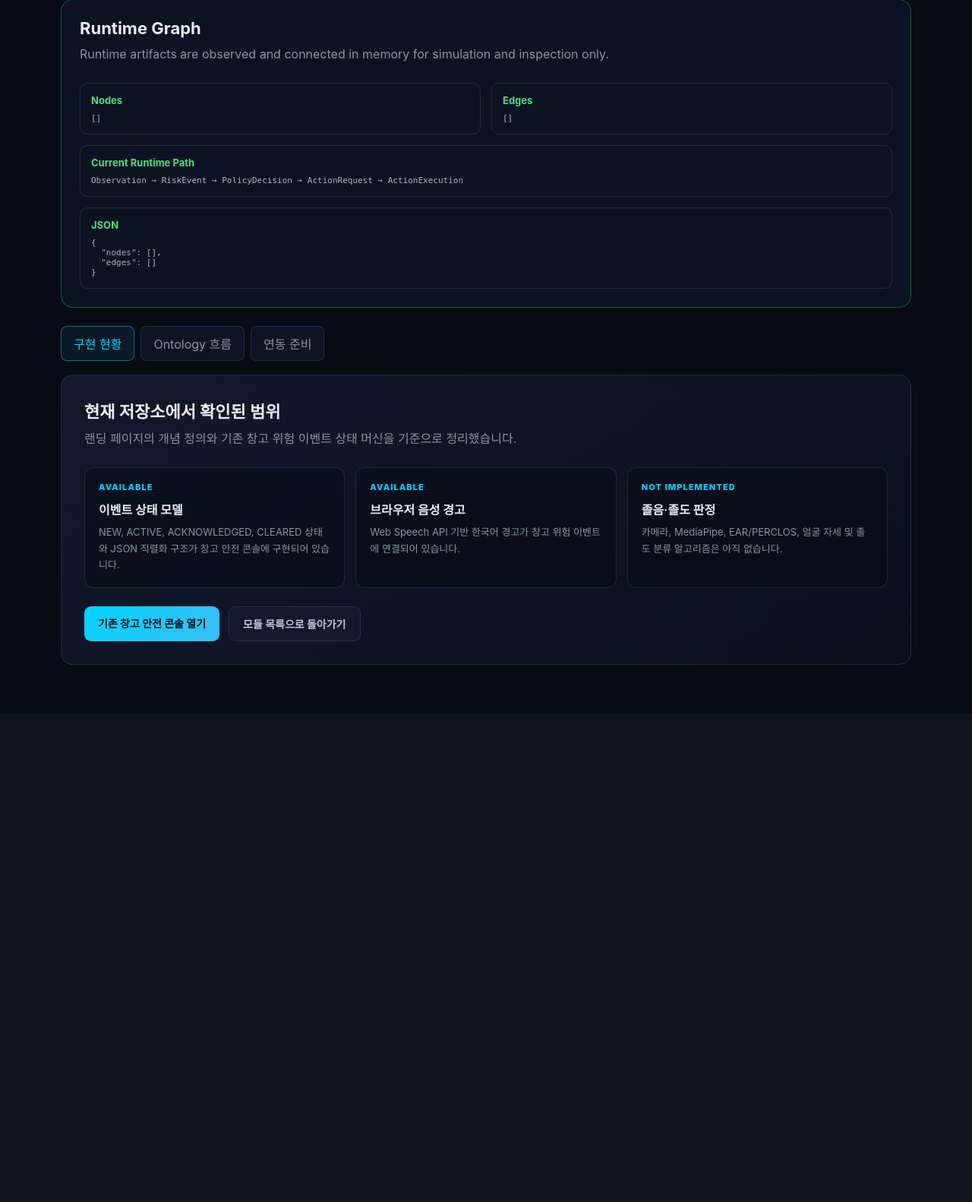
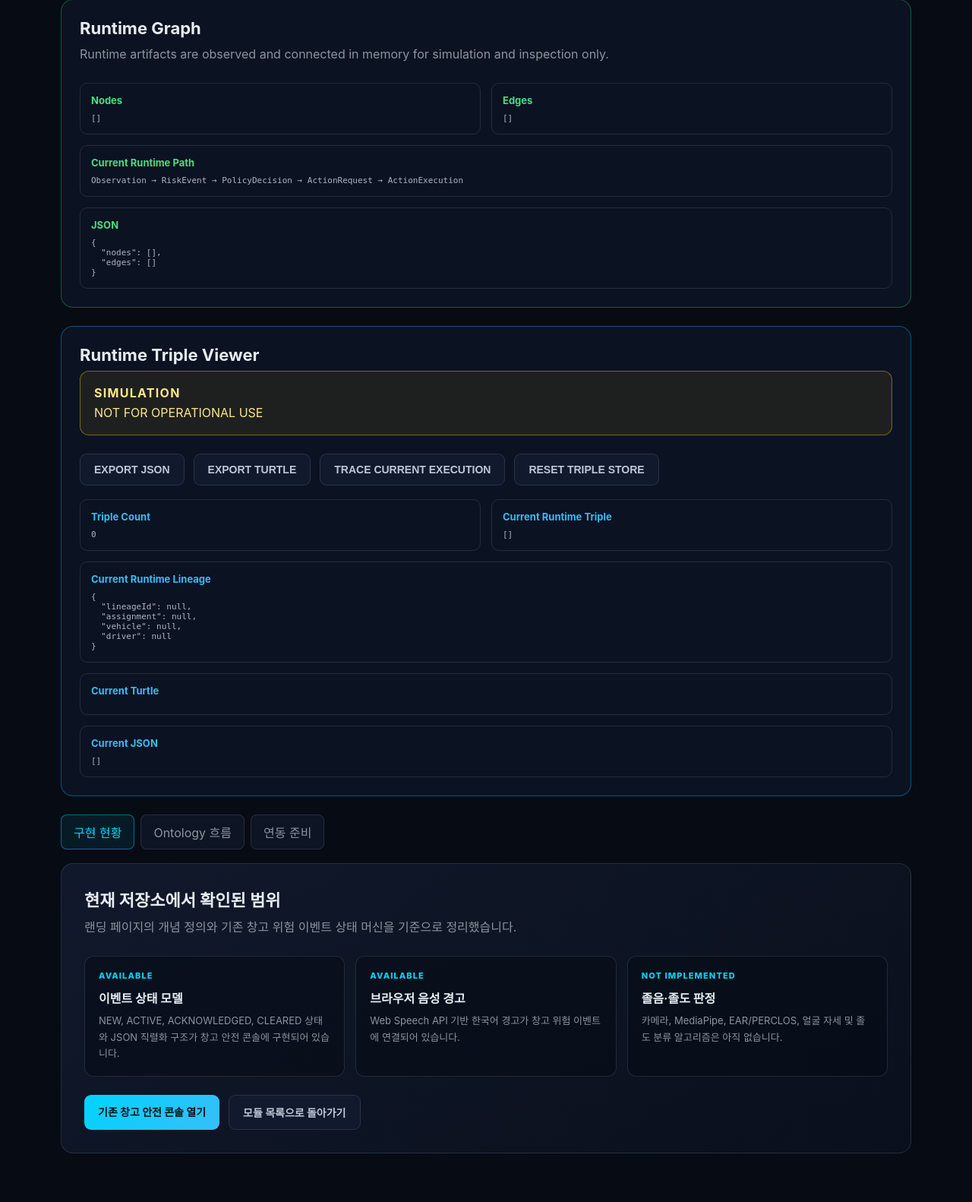
Before and after one commit to myungdae/warehouse-ai-safety, a Python web app: template backend/templates/driver_safety.html in a window 1280 px wide. Shown: the part 3832-5414 px from the top of the page at 76% size. Before the commit the page ends 4707 px from the top, so only its background shows below. Run offline with Jinja, Linux system fonts and the light colour scheme; the template is opened without the code that fills it, so the values that code supplies are empty.

Commit message:
Add runtime operational triple engine

```diff
--- a/backend/static/css/driver_safety.css
+++ b/backend/static/css/driver_safety.css
@@ -43,6 +43,10 @@
 .runtime-graph .driver-output h3 { color: #4ade80; }
 .runtime-graph-grid pre { max-height: 300px; }
 .runtime-graph-wide { grid-column: 1 / -1; }
+.runtime-triple { border-color: rgba(14, 165, 233, .45); }
+.runtime-triple .driver-output h3 { color: #38bdf8; }
+.runtime-triple-grid pre { max-height: 320px; }
+.runtime-triple-wide { grid-column: 1 / -1; }
 @media (max-width: 760px) {
   .driver-form-grid, .driver-output-grid { grid-template-columns: 1fr; }
 }
--- /dev/null
+++ b/backend/static/js/runtime_triple_engine.js
@@ -0,0 +1,253 @@
+(function initializeRuntimeTripleEngine(global) {
+    'use strict';
+
+    const RuntimeVocabulary = Object.freeze({
+        generatedRisk: 'generatedRisk', triggeredPolicy: 'triggeredPolicy',
+        requestedAction: 'requestedAction', dispatchedAction: 'dispatchedAction',
+        executedAction: 'executedAction', appliesTo: 'appliesTo',
+        concernsDriver: 'concernsDriver', derivedFromObservation: 'derivedFromObservation',
+        derivedFromRisk: 'derivedFromRisk', derivedFromPolicy: 'derivedFromPolicy',
+        generatedExecution: 'generatedExecution', usesAdapter: 'usesAdapter',
+        acknowledgedBy: 'acknowledgedBy', completedBy: 'completedBy',
+        hasState: 'hasState', hasSeverity: 'hasSeverity', hasPriority: 'hasPriority',
+        hasPolicyDecision: 'hasPolicyDecision', hasVehicle: 'hasVehicle',
+        hasDriver: 'hasDriver', hasAssignment: 'hasAssignment', hasExecution: 'hasExecution'
+    });
+    const vocabularyValues = new Set(Object.values(RuntimeVocabulary));
+    const clone = value => JSON.parse(JSON.stringify(value));
+    const isoTime = value => new Date(value || Date.now()).toISOString();
+    const tripleKey = ({ subject, predicate, object }) => `${subject}|${predicate}|${object}`;
+
+    class RuntimeTriple {
+        constructor(input) {
+            if (!input || !input.tripleId || !input.subject || !vocabularyValues.has(input.predicate) ||
+                input.object === undefined || input.object === null || !input.subjectType || !input.objectType) {
+                throw new TypeError('RuntimeTriple requires valid identifiers, types, and vocabulary predicate');
+            }
+            this.tripleId = String(input.tripleId);
+            this.subject = String(input.subject);
+            this.predicate = input.predicate;
+            this.object = String(input.object);
+            this.subjectType = input.subjectType;
+            this.objectType = input.objectType;
+            this.createdTime = isoTime(input.createdTime);
+            this.updatedTime = isoTime(input.updatedTime || input.createdTime);
+            this.confidence = input.confidence === undefined ? 1 : Number(input.confidence);
+            if (!Number.isFinite(this.confidence) || this.confidence < 0 || this.confidence > 1) {
+                throw new RangeError('RuntimeTriple.confidence must be between 0 and 1');
+            }
+            this.source = input.source || 'RuntimeOperationalGraph';
+            this.simulation = input.simulation !== false;
+            this.metadata = clone(input.metadata || {});
+        }
+        toJSON() { return clone({ ...this }); }
+    }
+
+    class TripleStore {
+        constructor() { this.triples = new Map(); }
+        add(input) {
+            const triple = input instanceof RuntimeTriple ? input : new RuntimeTriple(input);
+            const key = tripleKey(triple);
+            const existing = this.triples.get(key);
+            if (existing) {
+                existing.updatedTime = triple.updatedTime;
+                existing.confidence = triple.confidence;
+                existing.metadata = { ...existing.metadata, ...clone(triple.metadata) };
+                return existing;
+            }
+            this.triples.set(key, triple);
+            return triple;
+        }
+        getRuntimeTriples() { return Array.from(this.triples.values()).map(item => item.toJSON()); }
+        findTriples(query = {}) {
+            return this.getRuntimeTriples().filter(item => Object.entries(query).every(([key, value]) => item[key] === value));
+        }
+        findSubject(subject) { return this.findTriples({ subject }); }
+        findObject(object) { return this.findTriples({ object }); }
+        findPredicate(predicate) { return this.findTriples({ predicate }); }
+        exportTriplesJSON(space = 2) { return JSON.stringify(this.getRuntimeTriples(), null, space); }
+        exportTriplesTTL() {
+            const resource = value => `<urn:runtime:${encodeURIComponent(value)}>`;
+            const literal = value => JSON.stringify(String(value));
+            return this.getRuntimeTriples().map(item => {
+                const object = item.objectType === 'Literal' ? literal(item.object) : resource(item.object);
+                return `${resource(item.subject)} <urn:runtime:vocabulary:${item.predicate}> ${object} .`;
+            }).join('\n');
+        }
+        clear() { this.triples.clear(); }
+        toJSON() { return this.getRuntimeTriples(); }
+    }
+
+    class TripleBuilder {
+        constructor(store = new TripleStore()) { this.store = store; }
+        add(subject, predicate, object, subjectType, objectType, options = {}) {
+            if (!subject || object === undefined || object === null || object === '') return null;
+            const key = `${subject}|${predicate}|${object}`;
+            return this.store.add({ tripleId: `triple:${key}`, subject, predicate, object,
+                subjectType, objectType, createdTime: options.createdTime, updatedTime: options.updatedTime,
+                confidence: options.confidence, source: options.source, simulation: true,
+                metadata: options.metadata || {} });
+        }
+        buildFromGraph(graphInput) {
+            const graph = graphInput || { nodes: [], edges: [] };
+            const nodes = new Map((graph.nodes || []).map(node => [node.nodeId, node]));
+            const edgePredicates = {
+                GENERATED: RuntimeVocabulary.generatedRisk,
+                TRIGGERED: RuntimeVocabulary.triggeredPolicy,
+                REQUESTED: RuntimeVocabulary.requestedAction,
+                DISPATCHED: RuntimeVocabulary.dispatchedAction,
+                APPLIES_TO: RuntimeVocabulary.appliesTo,
+                CONCERNS: RuntimeVocabulary.concernsDriver,
+                ACKNOWLEDGED_BY: RuntimeVocabulary.acknowledgedBy,
+                COMPLETED_BY: RuntimeVocabulary.completedBy
+            };
+            (graph.edges || []).forEach(edge => {
+                const from = nodes.get(edge.from); const to = nodes.get(edge.to);
+                if (!from || !to) return;
+                let predicate = edgePredicates[edge.relation];
+                if (edge.relation === 'DERIVED_FROM') {
+                    predicate = to.nodeType === 'Observation' ? RuntimeVocabulary.derivedFromObservation :
+                        to.nodeType === 'RiskEvent' ? RuntimeVocabulary.derivedFromRisk : RuntimeVocabulary.derivedFromPolicy;
+                } else if (edge.relation === 'EXECUTED') {
+                    this.add(edge.to, RuntimeVocabulary.usesAdapter, edge.from, to.nodeType, from.nodeType,
+                        { createdTime: edge.createdTime, source: edge.edgeId, metadata: edge.metadata });
+                    return;
+                } else if (edge.relation === 'PRODUCED_BY') {
+                    predicate = RuntimeVocabulary.generatedExecution;
+                }
+                if (predicate) this.add(edge.from, predicate, edge.to, from.nodeType, to.nodeType,
+                    { createdTime: edge.createdTime, source: edge.edgeId, metadata: edge.metadata });
+                if (edge.relation === 'DISPATCHED') this.add(edge.from, RuntimeVocabulary.executedAction,
+                    edge.to, from.nodeType, to.nodeType,
+                    { createdTime: edge.createdTime, source: edge.edgeId, metadata: edge.metadata });
+            });
+            (graph.nodes || []).forEach(node => this.addNodeProperties(node, nodes));
+            return this.store.getRuntimeTriples();
+        }
+        addNodeProperties(node, nodes = new Map()) {
+            const data = node.metadata || {};
+            const options = { createdTime: node.createdTime, updatedTime: node.updatedTime, source: node.nodeId };
+            const properties = [
+                [RuntimeVocabulary.hasState, data.state], [RuntimeVocabulary.hasSeverity, data.severity],
+                [RuntimeVocabulary.hasPriority, data.priority], [RuntimeVocabulary.hasPolicyDecision, data.decisionId],
+                [RuntimeVocabulary.hasExecution, data.executionId], [RuntimeVocabulary.hasVehicle, data.vehicleId],
+                [RuntimeVocabulary.hasDriver, data.driverId], [RuntimeVocabulary.hasAssignment, data.driverAssignmentId]
+            ];
+            properties.forEach(([predicate, value]) => this.add(node.nodeId, predicate, value, node.nodeType, 'Literal', options));
+            if (node.nodeType === 'ActionExecution') {
+                if (data.sourceDecisionId) this.add(node.nodeId, RuntimeVocabulary.derivedFromPolicy,
+                    `PolicyDecision:${data.sourceDecisionId}`, node.nodeType, 'PolicyDecision', options);
+                if (data.sourceEventId) this.add(node.nodeId, RuntimeVocabulary.derivedFromRisk,
+                    `RiskEvent:${data.sourceEventId}`, node.nodeType, 'RiskEvent', options);
+                const observation = Array.from(nodes.values()).reverse().find(candidate =>
+                    candidate.nodeType === 'Observation' && candidate.metadata && candidate.metadata.targetId === data.targetId);
+                if (observation) this.add(node.nodeId, RuntimeVocabulary.derivedFromObservation,
+                    observation.nodeId, node.nodeType, observation.nodeType, options);
+                if (data.state === 'COMPLETED') this.add(node.nodeId, RuntimeVocabulary.completedBy,
+                    `ExecutionFeedback:${data.executionId}:COMPLETED`, node.nodeType, 'ExecutionFeedback', options);
+            }
+        }
+    }
+
+    const tripleStore = new TripleStore();
+    const tripleBuilder = new TripleBuilder(tripleStore);
+    const syncFromRuntimeGraph = graph => tripleBuilder.buildFromGraph(graph ||
+        (global.RuntimeEventGraph ? global.RuntimeEventGraph.getRuntimeGraph() : { nodes: [], edges: [] }));
+    const getRuntimeTriples = () => tripleStore.getRuntimeTriples();
+    const findTriples = query => tripleStore.findTriples(query);
+    const walk = (start, direction) => {
+        const queue = [start]; const visited = new Set([start]); const result = [];
+        while (queue.length) {
+            const current = queue.shift();
+            tripleStore.getRuntimeTriples().forEach(triple => {
+                const matches = direction === 'out' ? triple.subject === current : triple.object === current;
+                const next = direction === 'out' ? triple.object : triple.subject;
+                if (matches && triple.objectType !== 'Literal' && !visited.has(next)) {
+                    visited.add(next); queue.push(next); result.push(triple);
+                }
+            });
+        }
+        return result;
+    };
+    const getObservationLineage = id => walk(id, 'out');
+    const getRiskLineage = id => [...walk(id, 'in'), ...walk(id, 'out')];
+    const getPolicyLineage = id => [...walk(id, 'in'), ...walk(id, 'out')];
+    const getActionLineage = id => [...walk(id, 'in'), ...walk(id, 'out')];
+    const getExecutionLineage = id => walk(id, 'in');
+    function traceRuntimePath(start, end) {
+        const allowed = new Set([RuntimeVocabulary.generatedRisk, RuntimeVocabulary.triggeredPolicy,
+            RuntimeVocabulary.requestedAction, RuntimeVocabulary.dispatchedAction]);
+        const queue = [[start]]; const visited = new Set([start]);
+        while (queue.length) {
+            const path = queue.shift(); const current = path[path.length - 1];
+            if (current === end) return path;
+            tripleStore.getRuntimeTriples().filter(item => item.subject === current && allowed.has(item.predicate))
+                .forEach(item => { if (!visited.has(item.object)) { visited.add(item.object); queue.push([...path, item.object]); } });
+        }
+        return [];
+    }
+    function buildLineage(graph) {
+        const nodes = graph.nodes || [];
+        const latest = type => [...nodes].reverse().find(node => node.nodeType === type);
+        const execution = latest('ActionExecution'); const executionData = execution && execution.metadata || {};
+        const targetId = executionData.targetId;
+        const risk = nodes.find(node => node.nodeId === `RiskEvent:${executionData.sourceEventId}`) || latest('RiskEvent');
+        const policy = nodes.find(node => node.nodeId === `PolicyDecision:${executionData.sourceDecisionId}`) || latest('PolicyDecision');
+        const action = nodes.find(node => node.nodeId === `ActionRequest:${executionData.actionId}`) || latest('ActionRequest');
+        const observation = [...nodes].reverse().find(node => node.nodeType === 'Observation' &&
+            (!targetId || node.metadata && node.metadata.targetId === targetId)) || latest('Observation');
+        const metadata = (execution || observation || { metadata: {} }).metadata || {};
+        const context = metadata.relationships && metadata.relationships.actionExecutionAppliesToVehicleContext || metadata;
+        return { lineageId: execution ? `lineage:${execution.nodeId}` : null,
+            observationId: observation && observation.nodeId, riskId: risk && risk.nodeId,
+            policyId: policy && policy.nodeId, actionId: action && action.nodeId,
+            executionId: execution && execution.nodeId, currentState: execution && execution.metadata.state,
+            currentSeverity: risk && risk.metadata.severity, currentPriority: action && action.metadata.priority,
+            assignment: context.driverAssignmentId || null, vehicle: context.vehicleId || null,
+            driver: context.driverId || null };
+    }
+
+    function initializeRuntimeTripleViewer() {
+        const panel = document.getElementById('runtimeTripleViewer');
+        const graphOutput = document.getElementById('runtimeGraphJSON');
+        if (!panel || !graphOutput) return null;
+        let currentGraph = { nodes: [], edges: [] };
+        const parseGraph = () => { try { return JSON.parse(graphOutput.textContent); } catch (_) { return currentGraph; } };
+        const renderStore = () => {
+            const triples = getRuntimeTriples(); const lineage = buildLineage(currentGraph);
+            document.getElementById('runtimeTripleCount').textContent = String(triples.length);
+            document.getElementById('runtimeCurrentTriples').textContent = JSON.stringify(triples, null, 2);
+            document.getElementById('runtimeCurrentLineage').textContent = JSON.stringify(lineage, null, 2);
+            document.getElementById('runtimeTripleTTL').textContent = tripleStore.exportTriplesTTL();
+            document.getElementById('runtimeTripleJSON').textContent = tripleStore.exportTriplesJSON();
+        };
+        const render = () => { currentGraph = parseGraph(); syncFromRuntimeGraph(currentGraph); renderStore(); };
+        const download = (name, type, content) => {
+            const anchor = document.createElement('a'); anchor.download = name;
+            anchor.href = URL.createObjectURL(new Blob([content], { type })); anchor.click();
+            setTimeout(() => URL.revokeObjectURL(anchor.href), 0);
+        };
+        document.getElementById('exportRuntimeTriplesJSON').addEventListener('click', () =>
+            download('runtime-triples.json', 'application/json', tripleStore.exportTriplesJSON()));
+        document.getElementById('exportRuntimeTriplesTTL').addEventListener('click', () =>
+            download('runtime-triples.ttl', 'text/turtle', tripleStore.exportTriplesTTL()));
+        document.getElementById('traceCurrentExecution').addEventListener('click', () => {
+            const lineage = buildLineage(currentGraph); const path = lineage.observationId && lineage.executionId ?
+                traceRuntimePath(lineage.observationId, lineage.executionId) : [];
+            document.getElementById('runtimeCurrentLineage').textContent = JSON.stringify({ ...lineage, path }, null, 2);
+        });
+        document.getElementById('resetRuntimeTripleStore').addEventListener('click', () => { tripleStore.clear(); renderStore(); });
+        const observer = new MutationObserver(render);
+        observer.observe(graphOutput, { childList: true, characterData: true, subtree: true }); render();
+        return Object.freeze({ store: tripleStore, builder: tripleBuilder, render, disconnect: () => observer.disconnect() });
+    }
+
+    global.RuntimeTripleEngine = Object.freeze({ RuntimeVocabulary, RuntimeTriple, TripleStore, TripleBuilder,
+        tripleStore, tripleBuilder, syncFromRuntimeGraph, getRuntimeTriples, findTriples,
+        findSubject: value => tripleStore.findSubject(value), findObject: value => tripleStore.findObject(value),
+        findPredicate: value => tripleStore.findPredicate(value),
+        exportTriplesJSON: space => tripleStore.exportTriplesJSON(space),
+        exportTriplesTTL: () => tripleStore.exportTriplesTTL(), getObservationLineage, getRiskLineage,
+        getPolicyLineage, getActionLineage, getExecutionLineage, traceRuntimePath,
+        buildLineage, initializeRuntimeTripleViewer });
+}(window));
--- a/backend/templates/driver_safety.html
+++ b/backend/templates/driver_safety.html
@@ -281,6 +281,24 @@
       </div>
     </section>
 
+    <section id="runtimeTripleViewer" class="driver-test-panel runtime-triple" aria-labelledby="runtimeTripleTitle">
+      <h2 id="runtimeTripleTitle" class="panel-title">Runtime Triple Viewer</h2>
+      <div class="simulation-banner"><strong>SIMULATION</strong>NOT FOR OPERATIONAL USE</div>
+      <div class="actions">
+        <button id="exportRuntimeTriplesJSON" class="button button-secondary" type="button">EXPORT JSON</button>
+        <button id="exportRuntimeTriplesTTL" class="button button-secondary" type="button">EXPORT TURTLE</button>
+        <button id="traceCurrentExecution" class="button button-secondary" type="button">TRACE CURRENT EXECUTION</button>
+        <button id="resetRuntimeTripleStore" class="button button-secondary" type="button">RESET TRIPLE STORE</button>
+      </div>
+      <div class="driver-output-grid runtime-triple-grid">
+        <article class="driver-output"><h3>Triple Count</h3><pre id="runtimeTripleCount">0</pre></article>
+        <article class="driver-output"><h3>Current Runtime Triple</h3><pre id="runtimeCurrentTriples">[]</pre></article>
+        <article class="driver-output runtime-triple-wide"><h3>Current Runtime Lineage</h3><pre id="runtimeCurrentLineage">{}</pre></article>
+        <article class="driver-output runtime-triple-wide"><h3>Current Turtle</h3><pre id="runtimeTripleTTL"></pre></article>
+        <article class="driver-output runtime-triple-wide"><h3>Current JSON</h3><pre id="runtimeTripleJSON">[]</pre></article>
+      </div>
+    </section>
+
     <nav class="tabs" aria-label="Driver Safety 정보">
       <button class="tab-button active" type="button" data-tab="overview">구현 현황</button>
       <button class="tab-button" type="button" data-tab="ontology">Ontology 흐름</button>
@@ -353,11 +371,13 @@
   <script src="/static/js/driver_action_config.js"></script>
   <script src="/static/js/driver_action_dispatcher.js"></script>
   <script src="/static/js/runtime_event_graph.js"></script>
+  <script src="/static/js/runtime_triple_engine.js"></script>
   <script>
     window.DriverStatePage = window.DriverState.initializeDriverStatePage();
     window.DriverPolicyPage = window.DriverPolicy.initializeDriverPolicyPage();
     window.DriverActionPage = window.DriverActions.initializeDriverActionPage();
     window.RuntimeGraphViewer = window.RuntimeEventGraph.initializeRuntimeGraphViewer();
+    window.RuntimeTripleViewer = window.RuntimeTripleEngine.initializeRuntimeTripleViewer();
     const tabButtons = document.querySelectorAll('.tab-button');
     const tabPanels = document.querySelectorAll('.tab-panel');
 
```
Also changed, not shown: tests/runtime_triple_engine.html (added, +75 -0 lines).
